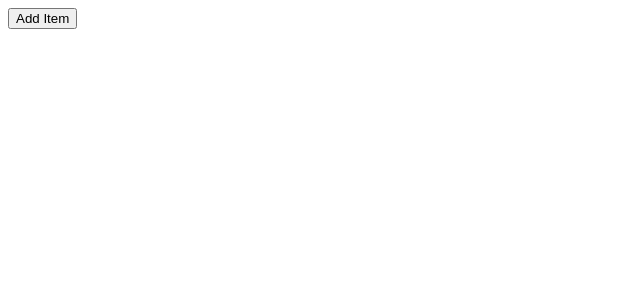
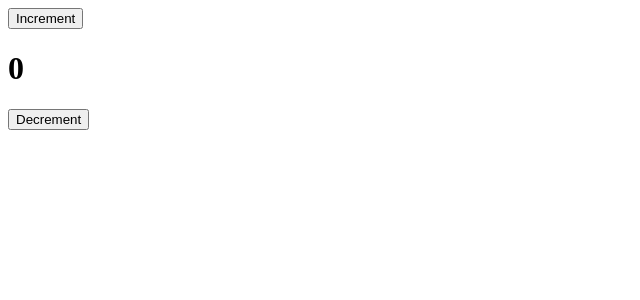
Before and after one commit to adharshrajeeev/React_Restart, a React (Create React App) app: page / in a window 1280 px wide. Shown: the top 300 px of the page, without its empty margins (0-640 px from the left). Built offline with nearby package versions, Linux system fonts and the light colour scheme.

Commit message:
useReducer hook added

```diff
--- a/src/App.js
+++ b/src/App.js
@@ -2,7 +2,9 @@
 // import Greet2 from "./Components/Greet2";
 // import Message from "./Components/Message";
 
-import HookUseState from "./Components/HookUseState";
+import UseReducerHook from "./Components/UseReducerHook";
+
+// import HookUseState from "./Components/HookUseState";
 
 // import HookCounter3 from "./Components/HookCounter3";
 
@@ -38,7 +40,8 @@ function App() {
         {/* <PostList/> */}
         {/* <Couter/> */}
         {/* <HookCounter3/> */}
-        <HookUseState/>
+        {/* <HookUseState/> */}
+        <UseReducerHook/>
     </div>
   );
 }
--- /dev/null
+++ b/src/Components/UseReducerHook.jsx
@@ -0,0 +1,30 @@
+import React, { useReducer} from 'react'
+
+function valueReducer(state,action){
+  if(action === 'increment'){
+
+    return state+1;
+  }else{
+    return state -1
+;  }
+}
+
+function UseReducerHook() {
+    // const [count,setCount]=useState(0);
+    // const [bgColor,setbgColor]=useState('white');
+      const [value,dispatch]=useReducer(valueReducer,0)
+  return (
+    <div>
+        {/* <button onClick={()=>setCount(count + 1)}>Increment</button>
+        <button onClick={()=>setbgColor('green')}>Green</button>
+        <h1 style={{background:bgColor}}>{count}</h1>
+        <button onClick={()=>setCount(count - 1)}>Decrement</button>
+         <button onClick={()=>setbgColor('blue')}>Blue</button> */}
+         <button onClick={()=>dispatch('increment')}>Increment</button>
+         <h1>{value}</h1>
+         <button onClick={()=>dispatch('decerement')}>Decrement</button>
+    </div>
+  )
+}
+
+export default UseReducerHook
```
